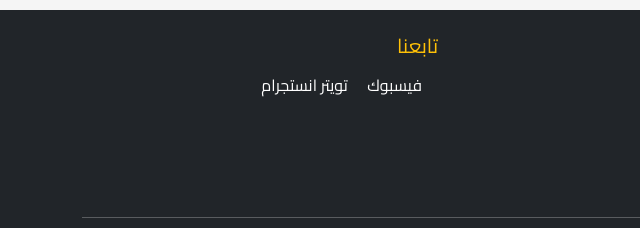
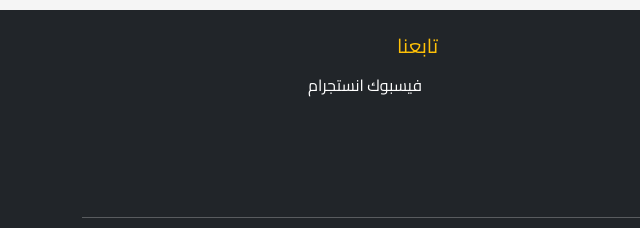
Before and after one commit to BaraaDandashli/pro-team, a plain HTML site: page index.html in a window 1280 px wide. Shown: the part 2233-2461 px from the top of the page, 0-640 px from the left. Drawn offline with nearby package versions, Linux system fonts and the light colour scheme.

Commit message:
update images

```diff
--- a/index.html
+++ b/index.html
@@ -274,9 +274,8 @@
                 <div class="col-md-4 mb-3">
                     <h5>تابعنا</h5>
                     <div class="social-links">
-                        <a href="#" class="text-white me-3">فيسبوك</a>
-                        <a href="#" class="text-white me-3">تويتر</a>
-                        <a href="#" class="text-white">انستجرام</a>
+                        <a href="https://www.facebook.com/share/16ATHCTibk/" class="text-white me-3">فيسبوك</a>
+                        <a href="https://www.instagram.com/pro.team.syria?igsh=MWN2Zjd6YXI3a3Zoag==" class="text-white">انستجرام</a>
                     </div>
                 </div>
             </div>
```
